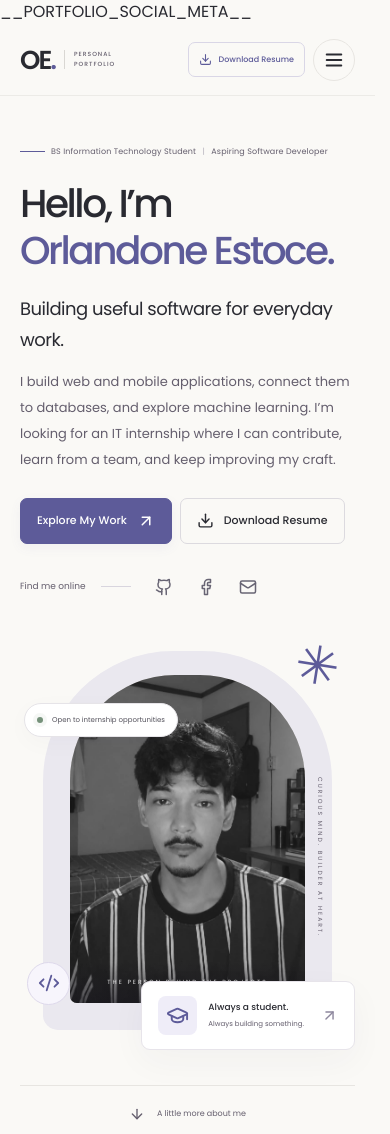
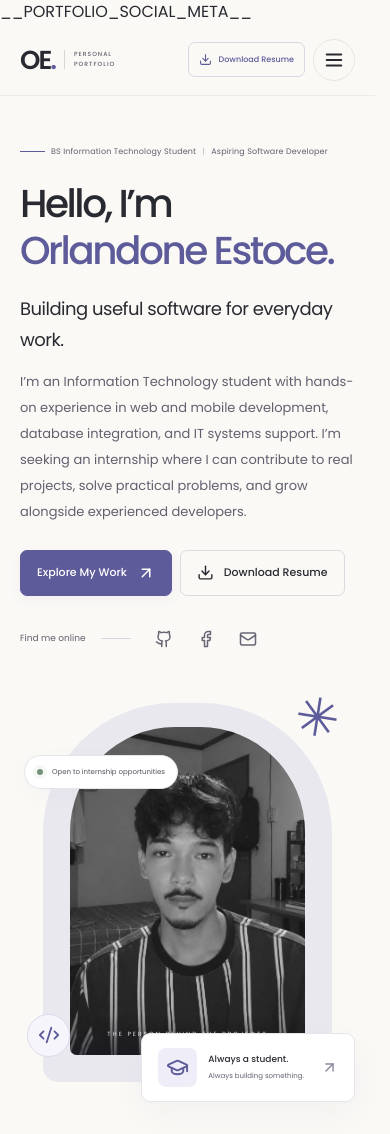
Before and after one commit to estoceorlan-dev/MyPersonalWebsite, a React (Vite) app: page / in a window 390 px wide. Shown: the top 1134 px of the page. Built offline with nearby package versions, Linux system fonts and the light colour scheme.

Commit message:
Refine hero summary and remove portrait side text

```diff
--- a/src/data/personal.ts
+++ b/src/data/personal.ts
@@ -6,7 +6,7 @@ export const personal = {
   aspiration: "Aspiring Software Developer",
   introduction: "Building useful software for everyday work.",
   summary:
-    "I build web and mobile applications, connect them to databases, and explore machine learning. I’m looking for an IT internship where I can contribute, learn from a team, and keep improving my craft.",
+    "I’m an Information Technology student with hands-on experience in web and mobile development, database integration, and IT systems support. I’m seeking an internship where I can contribute to real projects, solve practical problems, and grow alongside experienced developers.",
   availability: "Open to internship opportunities",
   school: "Buenavista Community College",
   academicYear: "Academic year 2026–2027",
--- a/src/sections/Hero.tsx
+++ b/src/sections/Hero.tsx
@@ -56,9 +56,6 @@ export default function Hero() {
                 THE PERSON BEHIND THE PROJECTS
               </span>
             </div>
-            <span className="portrait-side-note" aria-hidden="true">
-              CURIOUS MIND. BUILDER AT HEART.
-            </span>
             <div className="availability">
               <span className="status-dot" />
               {personal.availability}
--- a/src/styles.css
+++ b/src/styles.css
@@ -438,15 +438,6 @@ textarea {
   z-index: 2;
   transform: rotate(9deg);
 }
-.portrait-side-note {
-  position: absolute;
-  right: 11px;
-  top: 137px;
-  writing-mode: vertical-rl;
-  font-size: 7px;
-  color: var(--muted);
-  letter-spacing: 2px;
-}
 .availability {
   position: absolute;
   top: 58px;
@@ -1941,10 +1932,6 @@ textarea {
   .portrait-frame {
     height: 330px;
   }
-  .portrait-side-note {
-    right: 6px;
-    font-size: 6px;
-  }
   .portrait-asterisk {
     font-size: 53px;
   }
@@ -2215,10 +2202,6 @@ textarea {
   }
   .portrait-frame {
     height: 328px;
-  }
-  .portrait-side-note {
-    right: 8px;
-    top: 126px;
   }
   .availability {
     top: 52px;
```
